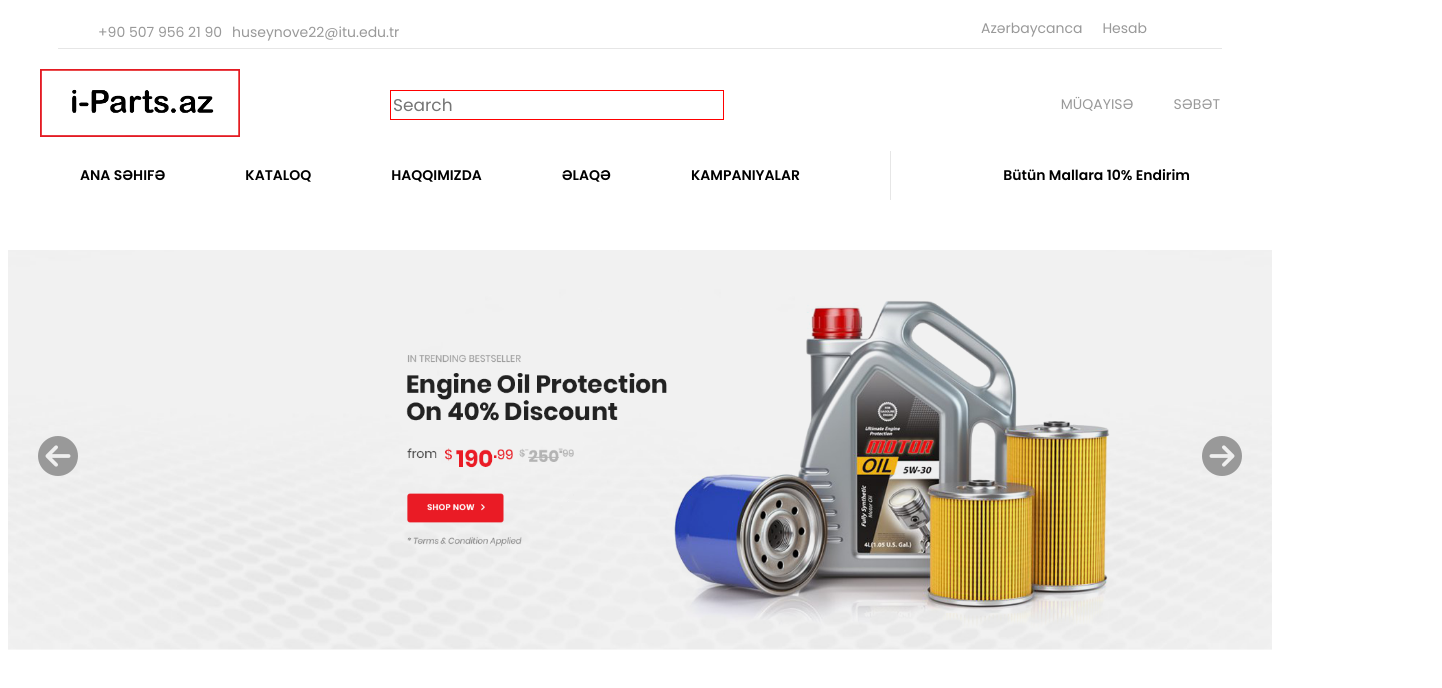
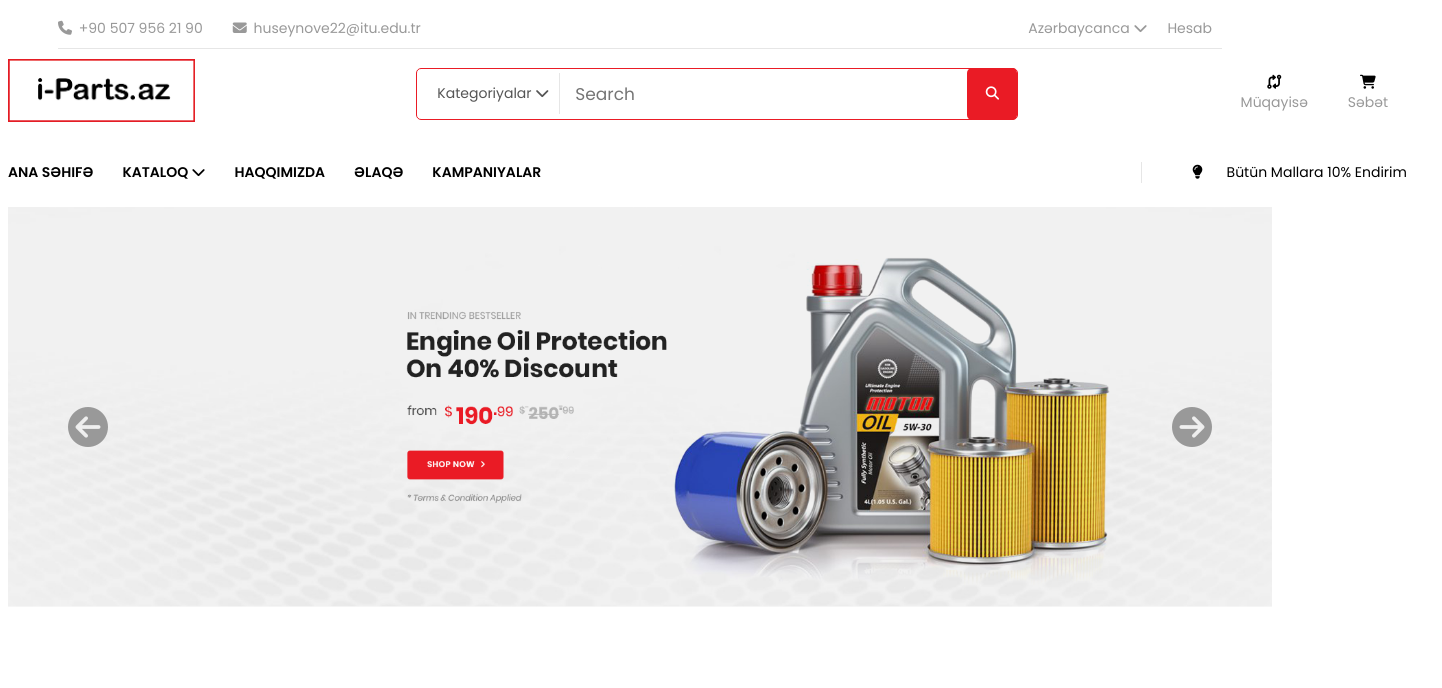
Before and after one commit to Elnur01/CSS-Project, a plain HTML site: page index.html in a window 1280 px wide. Shown: the whole page, 1442 px wide, since content can reach past the window. Drawn offline with Linux system fonts and the light colour scheme.

Commit message:
Modifications After

```diff
--- a/CSS/common.css
+++ b/CSS/common.css
@@ -2,7 +2,7 @@
     display: flex;
 }
 
-.align-itmes-center{
+.align-items-center{
     display: flex;
     align-items: center;
 }
@@ -43,3 +43,37 @@
 .height-20px{
     height: 20px;
 }
+
+.icon{
+    margin-right: 3px;
+}
+
+.padding-left{
+    padding-left: 20px;
+}
+
+.padding-right{
+    padding-right: 20px;
+}
+
+
+.padding-bottom{
+    padding-bottom: 3px;
+}
+
+ul{
+    padding-inline-start: 0px;
+}
+
+.row-reverse{
+    display: flex;
+    flex-direction: row-reverse;
+}
+
+.color-black{
+    color: black;
+}
+
+.color-white{
+    color: white;
+}
--- a/CSS/layout.css
+++ b/CSS/layout.css
@@ -1,11 +1,12 @@
 .container{
-    width: 1200px;
+    width: 1400px;
     margin: 0 auto;
 }
 
 .row{
     display: flex;
     justify-content: flex-start;
+    align-items: center;
 
 }
 
--- a/CSS/style.css
+++ b/CSS/style.css
@@ -1,3 +1,8 @@
+:root{
+    --main-color:#ea1b25;
+    --secondary-color:#999999;
+}
+
 /* Home Section Styles */
 #home{
     font-size: 14px;
@@ -10,6 +15,7 @@
     border-bottom: 1px solid #E6E6E6;
     margin: 0px 50px;
     padding: 10px 0px;
+
 }
 
 .home-navbar-contact ul{
@@ -23,11 +29,11 @@
 .home-navbar-contact ul li a{
     margin: 0px 10px;
     color: #999999;
-    text-decoration: none;
+    font-weight: 400px;
 }
 
 .home-navbar{
-    padding: 20px 0px;
+    padding: 10px 0px;
 }
 
 .home-navbar ul{
@@ -37,15 +43,9 @@
     font-family: 'Poppins', sans-serif;
 }
 
-.home-navbar input[type=text] {
-    border: 1px solid red;
-    font-size: 17px;
-    font-family: 'Poppins', sans-serif;
-  }
-
 #logo{
-    max-width: 100%;
-    max-height: 100%;
+    max-width: 80%;
+    max-height: 80%;
 
 }
 
@@ -55,14 +55,14 @@
     list-style-type: none;
 }
 
-.home-navbar-nav ul li a{
+.home-navbar-nav ul li a {
+    display: flex;
     color: #999999;
-    text-decoration: none;
-    text-transform: uppercase;
     font-size: 1em;
     font-family: 'Poppins', sans-serif;
     padding: 0px 20px;
-
+    align-items: center;
+    flex-direction: column;
 }
 
 .pages{
@@ -72,31 +72,83 @@
 
 .pages ul{
     display: flex;
-    justify-content: space-around;
+    justify-content: space-between;
     list-style-type: none;
     font-family: 'Poppins', sans-serif;
     font-weight: 600;
     font-size: 1em;
     text-transform: uppercase;
-    padding: 0px 0px 20px 0px;
+    padding-right: 400px;
 
 }
 
 .pages ul li a{
     color: #000000;
-    text-decoration: none;
+    font-weight: 600px;
+}
+
+.home-navbar input[type=text] {
+    border: none;
+    outline: none;
+    font-size: 17px;
+    font-family: 'Poppins', sans-serif;
+    padding-left: 15px;
+}
+
+.pages-search{
+    display: flex;
+    justify-content: space-between;
+    align-items: center;
+    border: 1px solid var(--main-color);
+    border-radius: 5px;
+    height: 50px;
+    width: 600px;
+
+}
+
+.search-button button{
+    background: var(--main-color);
+    border: none;
+    border-radius: 5px;
+    outline: none;
+    cursor: pointer;
+    height: 52px;
+    width: 50px;
+}
+
+.pages-search input{
+    width: 390px;
+    height: 40px;
+}
+
+.pages-search ul li a{
+    color: var(--secondary-color);
+}
+
+.category{
+    width: 120px;
+    padding: 10px 5px 10px 15px;
+    border-right: 1px solid #E6E6E6;
+    margin: 10px 0px 10px 5px;
+}
+
+.category a{
+    color: #555555;
+}
+
+.category p{
+    margin: 0;
+    font-weight: 400;
 }
 
 .offer{
-    display: flex;
-    justify-content: flex-end;
+    width: 250px;
     border-left: 1px solid #E6E6E6;
-    margin-left: 50px;
-    padding: 0px 50px;
+    padding-left: 50px;
+    margin-left: 200px;
 }
 
 .offer a{
-    text-decoration: none;
     font-family: "Poppins", sans-serif;
     font-weight: 600;
     font-size: 1em;
@@ -121,7 +173,6 @@
 
 .home-slider-item-controls{
     display: flex;
-    justify-content: center;
     align-items: center;
     position: absolute;
     bottom: 10%;
@@ -129,9 +180,24 @@
     right: 30px;
     top: 50%;
     z-index: 999;
+    padding: 0px 30px;
 }
 
 .home-slider-item-controls a{
     color: #999999;
     font-size: 40px;
 }
+
+
+a{
+    text-decoration: none;
+    font-family: "Poppins", sans-serif;
+    font-size: 1em;
+}
+
+p{
+    font-family: "Poppins", sans-serif;
+    font-weight: 400;
+    font-size: 1em;
+    margin: 0;
+}
--- a/index.html
+++ b/index.html
@@ -8,9 +8,9 @@
     <link rel="preconnect" href="https://fonts.gstatic.com" crossorigin>
     <link href="https://fonts.googleapis.com/css2?family=Poppins:wght@100;300;400;500;600;700;800;900&display=swap" rel="stylesheet">
     <script src="https://kit.fontawesome.com/6d913287b8.js" crossorigin="anonymous"></script>
-    <link rel="stylesheet" href="/CSS/layout.css">
-    <link rel="stylesheet" href="/CSS/style.css">
-    <link rel="stylesheet" href="/CSS/common.css">
+    <link rel="stylesheet" href="CSS/layout.css">
+    <link rel="stylesheet" href="CSS/common.css">
+    <link rel="stylesheet" href="CSS/style.css">
     <title>Document</title>
 </head>
 <body>
@@ -21,17 +21,17 @@
     <section id="home">
         <div class="home-navbar-contact">
             <div class="container">
-                <div class="row space-between align-content">
-                    <div class="col-4 justify-content-start height-20px">
-                        <ul class="align-itmes-center">
-                            <li><p class="gray">+90 507 956 21 90</p></li>
-                            <li><a href="#">huseynove22@itu.edu.tr</a></li>
+                <div class="row space-between align-content height-20px"><!-- Hocam burada height-20px classını siləndə hove-navbar-contact(height) özü özündən genişlənir bilmirəm niyə -->
+                    <div class="col-5 justify-content-start align-items-center">
+                        <ul class="align-items-center">
+                            <li><p class="gray"><i class="fa-sharp fa-solid fa-phone icon padding-lef"></i> +90 507 956 21 90</p></li>
+                            <li><a href="#"> <i class="fa-sharp fa-solid fa-envelope icon padding-left"></i> huseynove22@itu.edu.tr</a></li>
                         </ul>
                     </div>
 
-                    <div class="col-3 align-itmes-center height-20px">
+                    <div class="col-3 align-items-center row-reverse">
                         <ul>
-                            <li><a href="#">Azərbaycanca</a></li>
+                            <li><a href="#">Azərbaycanca <i class="fa-sharp fa-solid fa-chevron-down"></i></a></li>
                             <li><a href="#">Hesab</a></li>
                         </ul>
                     </div>
@@ -40,30 +40,33 @@
         </div>
         <div class="home-navbar">
             <div class="container">
-                <div class="row space-between align-itmes-center">
+                <div class="row space-between align-items-center">
                     <div class="col-2">
                         <div class="home-navbar-brand">
                             <a href="index.html">
-                                <img src="/images/logo.png" alt="logo" id="logo">
+                                <img src="images/logo.png" alt="logo" id="logo">
+                                <!-- və bu şəkilin yerini tənzimləyə bilmədim -->
                             </a>
                         </div>
                     </div>
                     <div class="col-5">
                         <div class="pages-search">
-                            <input type="text" placeholder="Search">
+                            <div class="category"><a href="#"><p>Kategoriyalar <i class="fa-sharp fa-solid fa-chevron-down"></i></p></i></a></div>
+                            <div class="search"><input type="text" placeholder="Search"></div>
+                            <div class="search-button"><button><i class="fa-sharp fa-solid fa-search color-white"></i></button></div>
                         </div>
                     </div>
                     <div class="col-2">
                         <div class="home-navbar-nav">
                             <ul>
-                                <li><a href="index.html">Müqayisə</a></li>
-                                <li><a href="index.html">Səbət</a></li>
+                                <li><a href="index.html"><i class="fa-sharp fa-solid fa-code-compare padding-bottom color-black"></i> Müqayisə</a></li>
+                                <li><a href="index.html"><i class="fa-sharp fa-solid fa-cart-shopping padding-bottom color-black"></i>Səbət</a></li>
                             </ul>
                         </div>
                     </div>
                 </div>
             </div>
-
+        </div>
             <div class="pages">
                 <div class="container">
                     <div class="row">
@@ -71,7 +74,7 @@
                             <div class="pages-nav">
                                 <ul>
                                     <li><a href="index.html">Ana Səhifə</a></li>
-                                    <li><a href="index.html">Kataloq</a></li>
+                                    <li><a href="index.html">Kataloq <i class="fa-sharp fa-solid fa-chevron-down"></i></a></li>
                                     <li><a href="index.html">Haqqımızda</a></li>
                                     <li><a href="index.html">Əlaqə</a></li>
                                     <li><a href="index.html">Kampaniyalar</a></li>
@@ -80,14 +83,12 @@
                         </div>
                         <div class="col-4">
                             <div class="offer">
-                                <a href="#"><p>Bütün Mallara 10% Endirim</p></a>
+                                <a href="#"><p><i class="fa-solid fa-lightbulb padding-right"></i>  Bütün Mallara 10% Endirim</p></a>
                             </div>
                         </div>
                     </div>
                 </div>
             </div>
-
-        </div>
 
         <div class="home-slider">
             <div class="home-banner">
```
